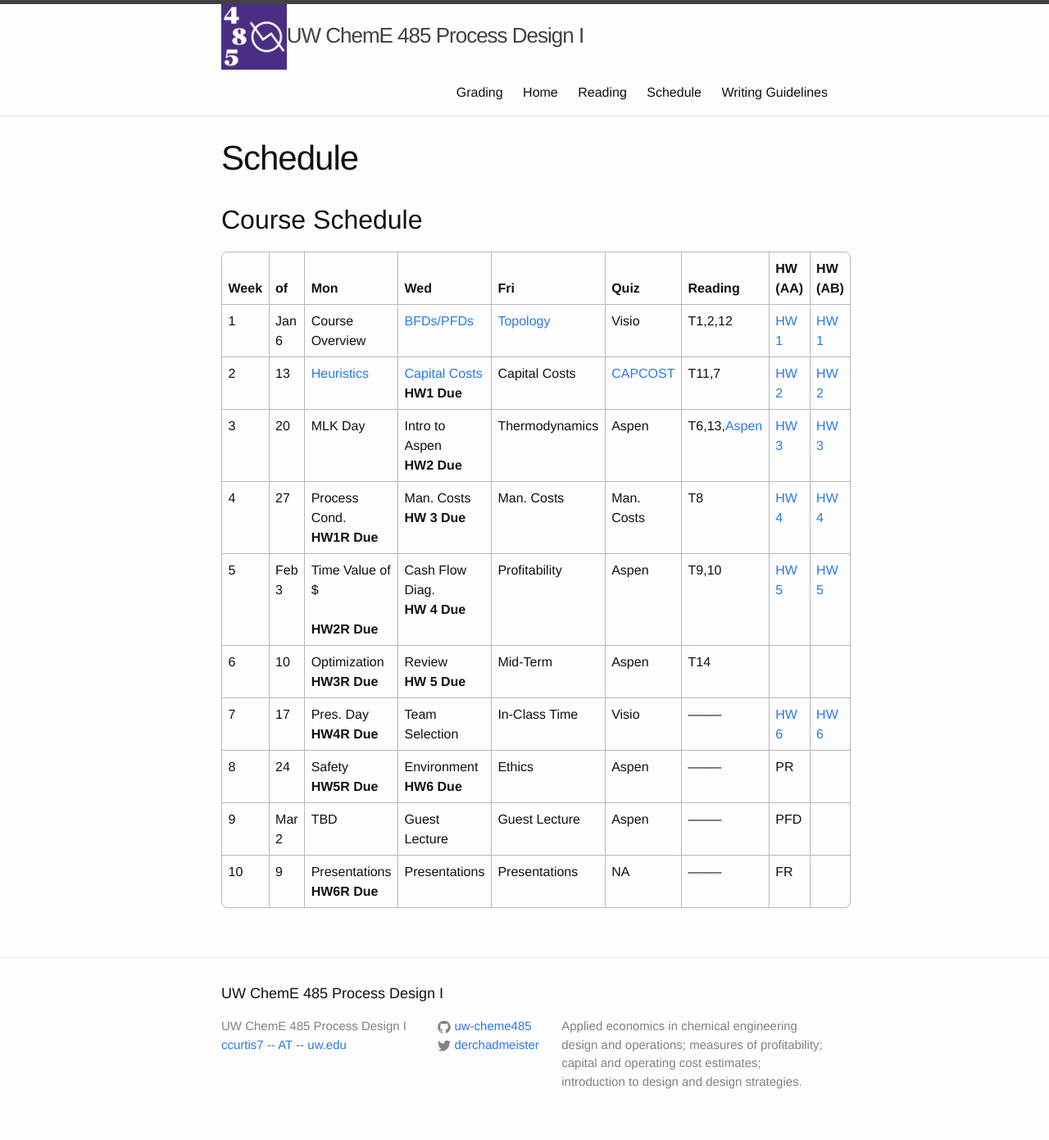
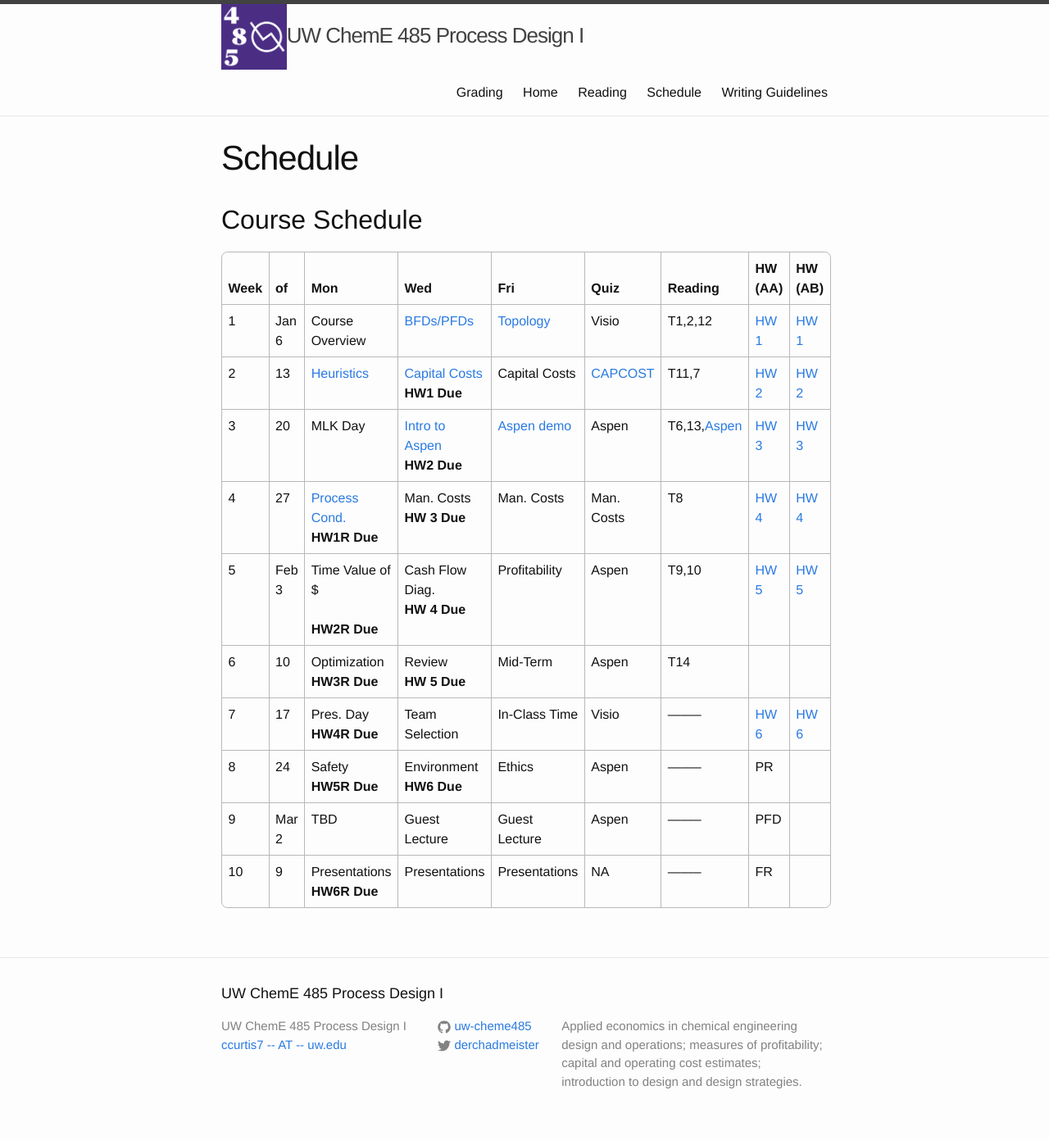
Before and after one commit to uw-cheme485/uw-cheme485.github.io, a Jekyll site: the page built from syllabus.md, in a window 1280 px wide. Shown: the whole page at 82% size. Built offline with Jekyll 4.4.1, drawn with Linux system fonts in a browser that asks for light colours.

Commit message:
Added lecture materials from today.

```diff
--- a/syllabus.md
+++ b/syllabus.md
@@ -10,8 +10,8 @@ collection: main
 | ---- | ----- | --------------- | --------------- | --------------- | ----------- | -------- | -------- | -------- |
 | 1    | Jan 6 | Course Overview | [BFDs/PFDs](https://github.com/uw-cheme485/uw-cheme485.github.io/raw/master/lectures/C1_Process_Diagrams.pdf)       | [Topology](https://github.com/uw-cheme485/uw-cheme485.github.io/raw/master/lectures/C2_Structure_Synthesis_PFD.pdf)        | Visio       | T1,2,12  | [HW 1](https://classroom.github.com/a/yCkijtJu)     | [HW 1](https://canvas.uw.edu/courses/1353698/assignments/5107491) |
 | 2    | 13    | [Heuristics](https://github.com/uw-cheme485/uw-cheme485.github.io/raw/master/lectures/L4_Separations_Heuristics.pptx)      | [Capital Costs](https://github.com/uw-cheme485/uw-cheme485.github.io/raw/master/lectures/C7_Capital_Cost.pdf) <br> **HW1 Due**  | Capital Costs   | [CAPCOST](https://github.com/uw-cheme485/uw-cheme485.github.io/raw/master/lectures/CAPCOST_2012.xls)     | T11,7    | [HW 2](https://classroom.github.com/a/7_c5U1yU)     | [HW 2](https://canvas.uw.edu/courses/1353698/assignments/5107530) |
-| 3    | 20    | MLK Day         | Intro to Aspen <br> **HW2 Due** | Thermodynamics  | Aspen       | T6,13,[Aspen](http://www.cchem.berkeley.edu/cbe150b/docs/VLE/Guidelines.pdf) | [HW 3](https://classroom.github.com/a/7hgs3vBC)     | [HW 3](https://canvas.uw.edu/courses/1353698/assignments/5107538) |
-| 4    | 27    | Process Cond. <br> **HW1R Due**   | Man. Costs <br> **HW 3 Due**     | Man. Costs      | Man. Costs  | T8       | [HW 4](https://classroom.github.com/a/OPgjJVos)     | [HW 4](https://canvas.uw.edu/courses/1353698/assignments/5107602) |
+| 3    | 20    | MLK Day         | [Intro to Aspen](https://github.com/uw-cheme485/uw-cheme485.github.io/raw/master/lectures/L6_Aspen.pptx) <br> **HW2 Due** | [Aspen demo](https://github.com/uw-cheme485/uw-cheme485.github.io/raw/master/lectures/L7_Aspen_demo.pptx)  | Aspen       | T6,13,[Aspen](http://www.cchem.berkeley.edu/cbe150b/docs/VLE/Guidelines.pdf) | [HW 3](https://classroom.github.com/a/7hgs3vBC)     | [HW 3](https://canvas.uw.edu/courses/1353698/assignments/5107538) |
+| 4    | 27    | [Process Cond.](https://github.com/uw-cheme485/uw-cheme485.github.io/raw/master/lectures/C6_Process_Conditions.pdf) <br> **HW1R Due**   | Man. Costs <br> **HW 3 Due**     | Man. Costs      | Man. Costs  | T8       | [HW 4](https://classroom.github.com/a/OPgjJVos)     | [HW 4](https://canvas.uw.edu/courses/1353698/assignments/5107602) |
 | 5    | Feb 3 | Time Value of $ <br> <br> **HW2R Due** | Cash Flow Diag. <br> **HW 4 Due** | Profitability   | Aspen       | T9,10    | [HW 5](https://classroom.github.com/a/nVifKv1-)     | [HW 5](https://canvas.uw.edu/courses/1353698/assignments/5107683) |
 | 6    | 10    | Optimization <br> **HW3R Due**   | Review <br> **HW 5 Due**         | Mid-Term        | Aspen       | T14      |          |
 | 7    | 17    | Pres. Day <br> **HW4R Due**      | Team Selection  | In-Class Time   | Visio       | -------- | [HW 6](https://classroom.github.com/a/igxERhIC)     | [HW 6](https://canvas.uw.edu/courses/1353698/assignments/5107728) |
```
Also changed, not shown: 3 other files.
